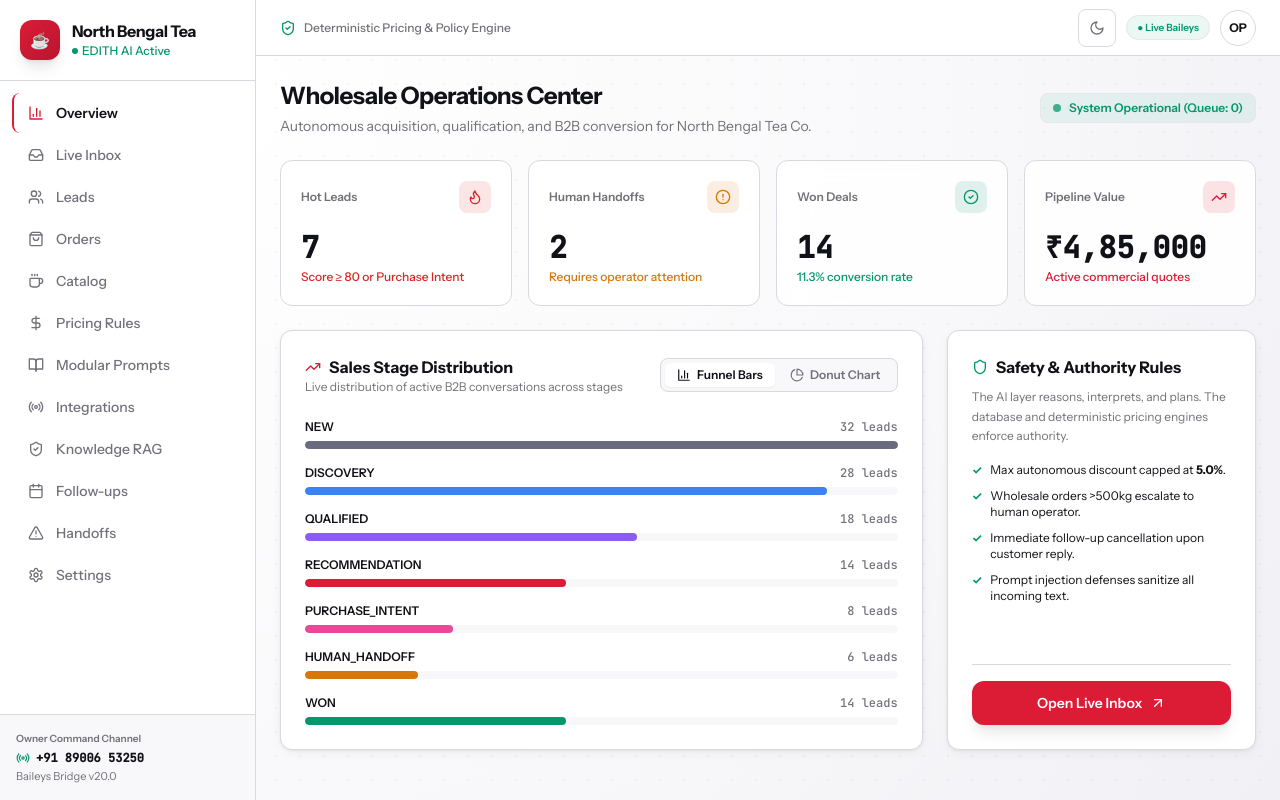
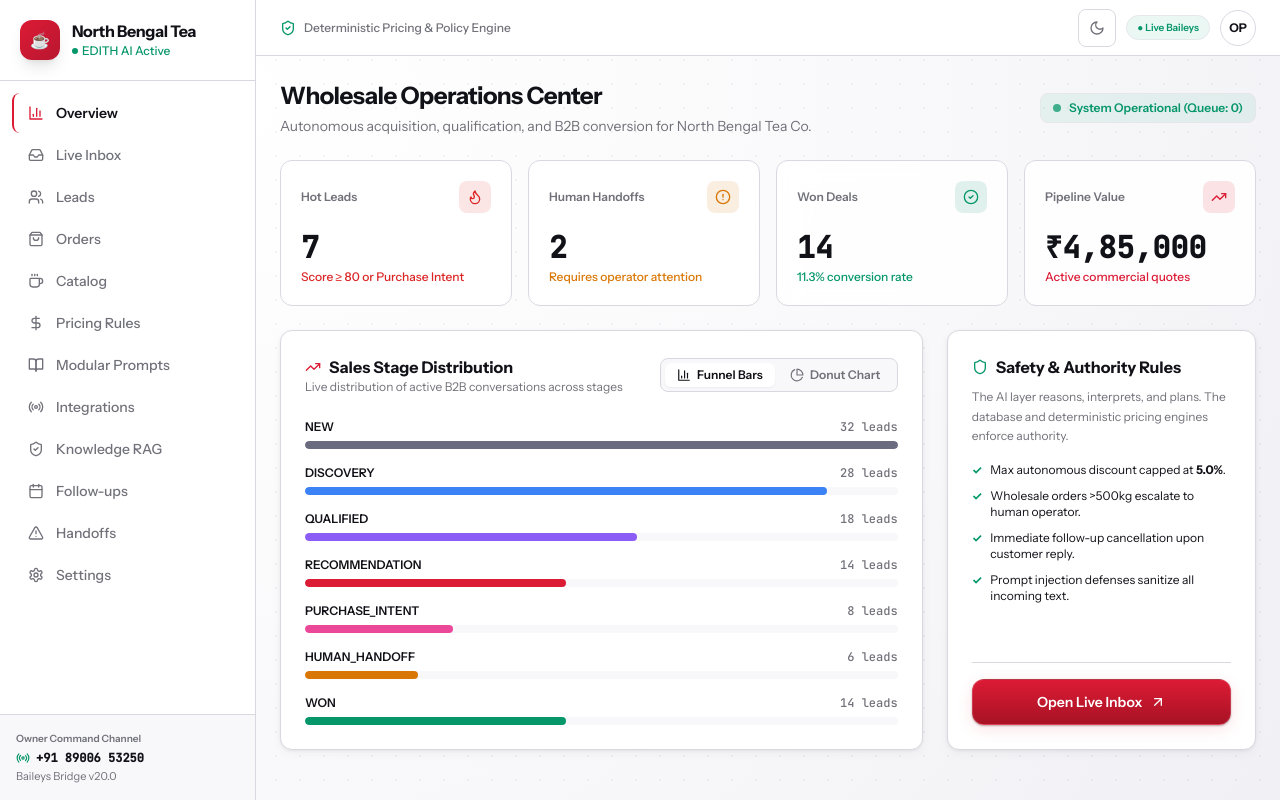
Before and after one commit to naborajs/wb-agent, a Next.js app in the folder dashboard/: page / in a window 1280 px wide. Built offline with nearby package versions, Linux system fonts and the light colour scheme.

Commit message:
design(overview): apply ed-btn-primary gradient and depth to Open Live Inbox button

```diff
--- a/dashboard/app/page.tsx
+++ b/dashboard/app/page.tsx
@@ -334,8 +334,8 @@
           <div className="mt-6 pt-4 border-t border-[var(--ed-border)]">
             <a
               href="/conversations"
-              className="ed-interactive ed-focus-ring w-full inline-flex items-center justify-center gap-2 px-6 py-3 rounded-xl text-sm font-semibold text-white shadow-lg transition-colors"
-              style={{ background: "var(--ed-accent)", minHeight: "44px" }}
+              className="ed-btn-primary ed-press ed-focus-ring w-full inline-flex items-center justify-center gap-2 px-6 py-3 rounded-xl text-sm font-semibold transition-all"
+              style={{ minHeight: "44px" }}
             >
               Open Live Inbox
               <ArrowUpRight className="w-4 h-4" />
```
